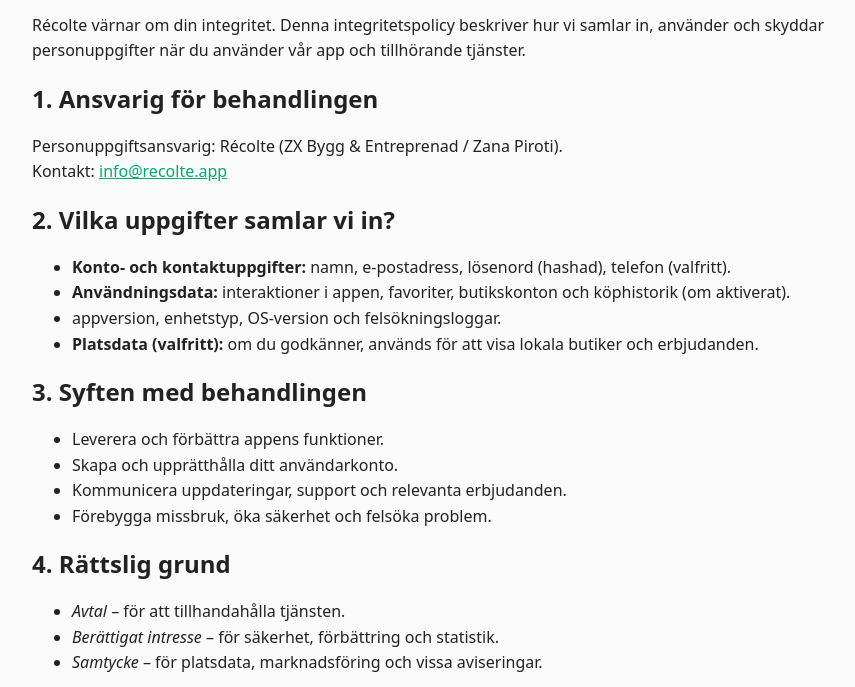
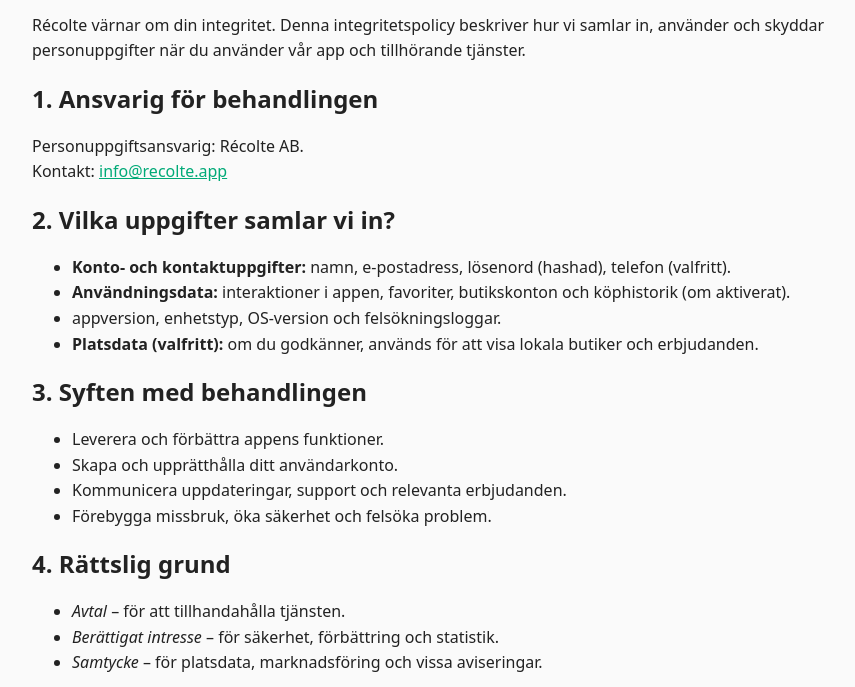
Before and after one commit to harzanipiroti-a11y/privacy, a plain HTML site: page index.html in a window 1280 px wide. Shown: the part 113-800 px from the top of the page, without its empty margins (178-1033 px from the left). Drawn offline with Linux system fonts and the light colour scheme.

Commit message:
Update data controller name in privacy policy

```diff
--- a/index.html
+++ b/index.html
@@ -22,7 +22,7 @@
     <p>Récolte värnar om din integritet. Denna integritetspolicy beskriver hur vi samlar in, använder och skyddar personuppgifter när du använder vår app och tillhörande tjänster.</p>
 
     <h2>1. Ansvarig för behandlingen</h2>
-    <p>Personuppgiftsansvarig: Récolte (ZX Bygg & Entreprenad / Zana Piroti).<br>
+    <p>Personuppgiftsansvarig: Récolte AB.<br>
        Kontakt: <a href="mailto:info@recolte.app">info@recolte.app</a></p>
 
     <h2>2. Vilka uppgifter samlar vi in?</h2>
```
